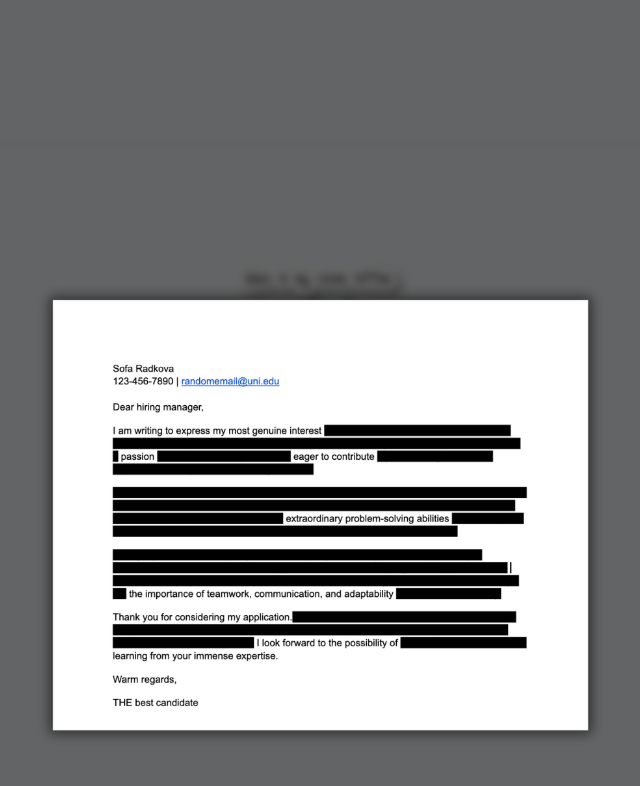
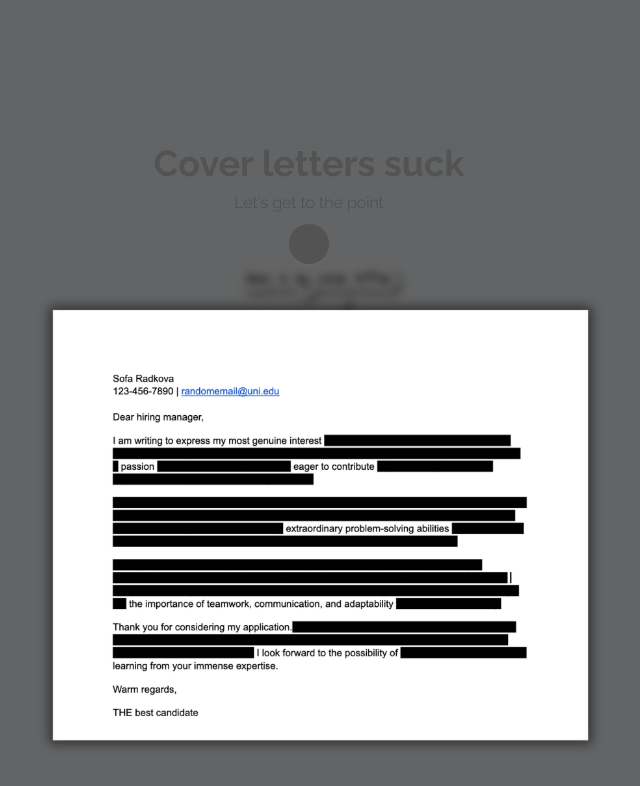
Before and after one commit to sofaradkova/portfolio, a Next.js app: page / in a window 1280 px wide. Both pictures are taken after a click on the button 640 px from the left and 409 px from the top of the page. Shown: the top 786 px of the page, without its empty margins (331-971 px from the left). Built offline with nearby package versions, Linux system fonts and the light colour scheme; a web font is replaced by a local one.

Commit message:
fixed dimensions

```diff
--- a/components/CoverLetter.jsx
+++ b/components/CoverLetter.jsx
@@ -332,7 +332,7 @@ export const CoverLetter = () => {
             initial="hidden"
             whileInView="visible"
             viewport={{ once: true }}
-            transition={{ delay: 10, duration: 5 }}
+            transition={{ delay: 7, duration: 4 }}
             variants={{
               visible: { opacity: 1, scale: 1 },
               hidden: { opacity: 0, scale: 1 },
@@ -355,7 +355,7 @@ export const CoverLetter = () => {
           <img
             src="cover-letter-mock.png"
             alt="cover letter"
-            className="mt-[-100px]"
+            className="mt-[-7vw]"
           />
         </Drawer>
       </ThemeProvider>
--- a/components/CustomTexts.jsx
+++ b/components/CustomTexts.jsx
@@ -22,7 +22,7 @@ export const TitleText = ({ title, textStyles }) => (
     variants={textVariant2}
     initial="hidden"
     whileInView="show"
-    className={`font-bold text-main-black md:text-[36px] text-[40px] ${textStyles}`}
+    className={`font-bold md:text-[36px] text-[40px] ${textStyles}`}
   >
     {title}
   </motion.h2>
--- a/sections/Projects1.jsx
+++ b/sections/Projects1.jsx
@@ -18,7 +18,7 @@ const Projects1 = () => (
     >
       <TitleText
         title={<>Transform human interaction with technology</>}
-        textStyles="text-center font-title"
+        textStyles="text-center text-main-black font-title"
       />
       <TypingText
         title="What have I done for this mission?"
--- a/sections/Projects2.jsx
+++ b/sections/Projects2.jsx
@@ -18,7 +18,7 @@ const Projects2 = () => (
     >
       <TitleText
         title={<>Reimagine the craft of storytelling</>}
-        textStyles="text-center font-title"
+        textStyles="text-center text-main-black font-title"
       />
       <TypingText
         title="What have I done for this mission?"
--- a/sections/Projects3.jsx
+++ b/sections/Projects3.jsx
@@ -18,7 +18,7 @@ const Projects3 = () => (
     >
       <TitleText
         title={<>Unite people through digital immersive experiences</>}
-        textStyles="text-center font-title"
+        textStyles="text-center text-main-black font-title"
       />
       <TypingText
         title="What have I done for this mission?"
```
